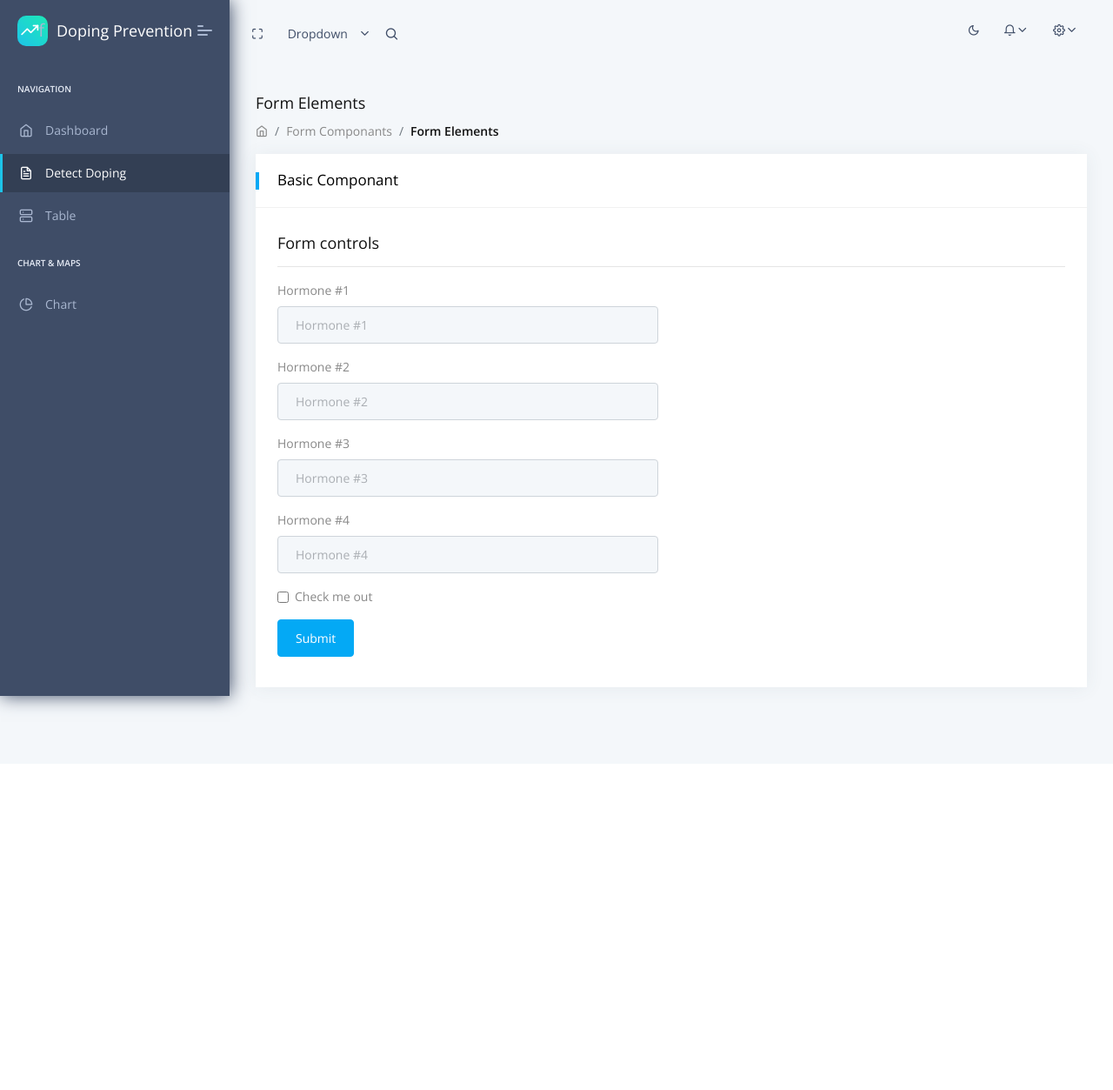
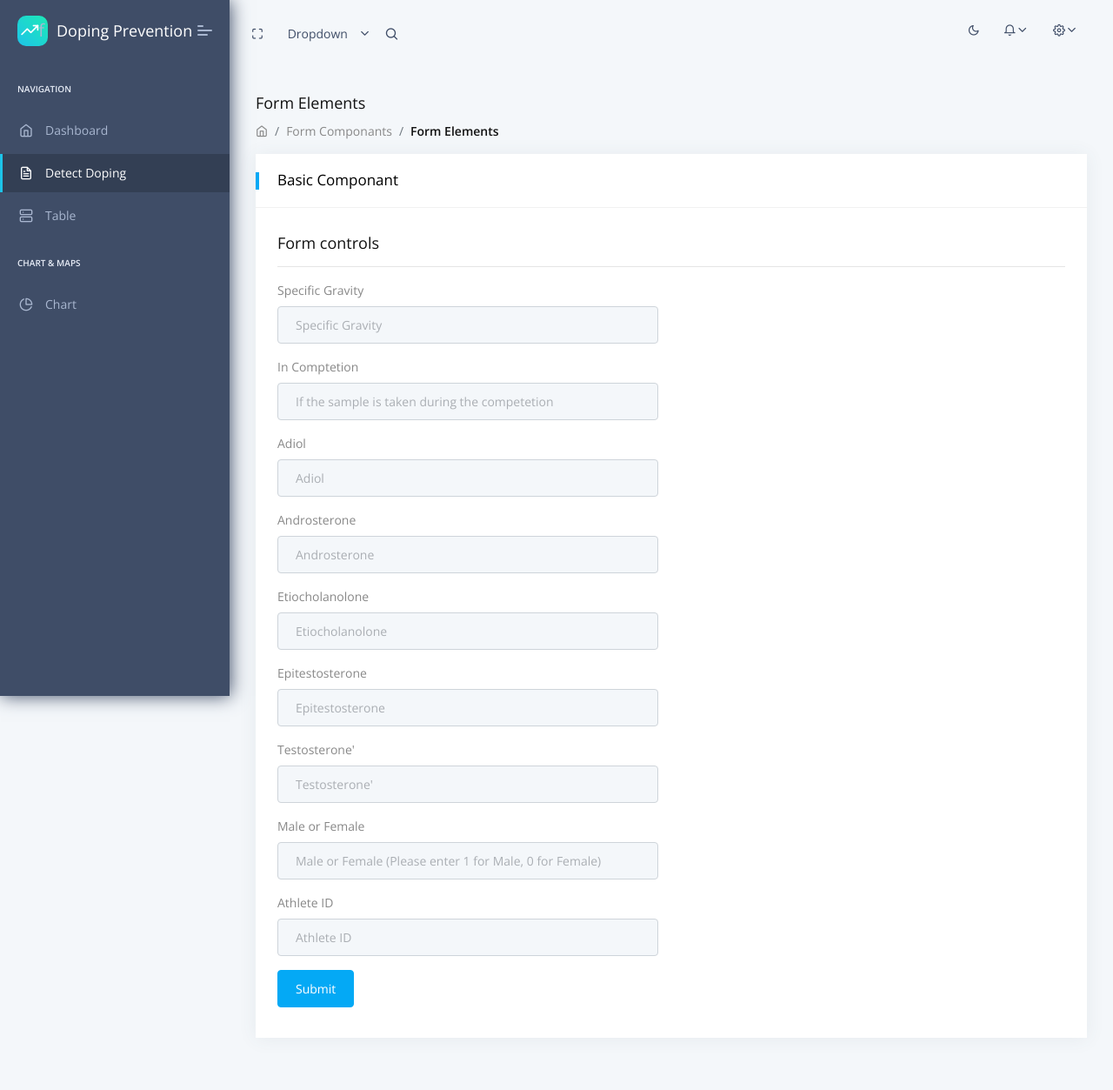
Before and after one commit to BartekPog/Doping-prevention-with-GNNs, a Flask app: page /form_elements.html in a window 1280 px wide. Shown: the whole page at 87% size. Before the commit the page ends 824 px from the top, so only its background shows below. Run offline with Flask 2, Linux system fonts and the light colour scheme; some libraries are stand-ins or nearby versions.

Commit message:
adding new fields

```diff
--- a/backend/apps/home/routes.py
+++ b/backend/apps/home/routes.py
@@ -42,7 +42,17 @@ def route_template(template):
 def verify_doping():
 
     if request.method == "POST":
-        hormone_1 = request.form['h1']
+        #hormone_1 = request.form['h1']
+        specific_gravity = request.form['specific_gravity']
+        in_comp = request.form['in_comp']
+        adiol = request.form['adiol']
+        andro = request.form['andro']
+        etio = request.form['etio']
+        epito = request.form['epito']
+        testes = request.form['testes']
+        male = request.form['male']
+        athlete_id = request.form['athlete_id']
+
         print("hormone_1", hormone_1)
 
         # logic for processing for doping and modeling
--- a/backend/apps/templates/home/form_elements.html
+++ b/backend/apps/templates/home/form_elements.html
@@ -59,29 +59,55 @@
                                                     -->
 
                                                         <div class="form-group">
-                                                            <label>Hormone #1</label>
-                                                            <input type="text" name = "h1" class="form-control" placeholder="Hormone #1">
+                                                            <label> <wbr>Specific Gravity</label>
+                                                            <input type="text" name = "specific_gravity" class="form-control" placeholder="Specific Gravity">
                                                         </div>
 
                                                         <div class="form-group">
-                                                            <label>Hormone #2</label>
-                                                            <input type="text" name = "h2" class="form-control" placeholder="Hormone #2">
+                                                            <label>In Comptetion </label>
+                                                            <input type="text" name = "in_comp" class="form-control" placeholder="If the sample is taken during the competetion">
                                                         </div>
 
                                                         <div class="form-group">
-                                                            <label>Hormone #3</label>
-                                                            <input type="text" name = "h3" class="form-control" placeholder="Hormone #3">
+                                                            <label>Adiol</label>
+                                                            <input type="text" name = "adiol" class="form-control" placeholder="Adiol">
                                                         </div>
 
                                                         <div class="form-group">
-                                                            <label>Hormone #4</label>
-                                                            <input type="text" name = "h4" class="form-control" placeholder="Hormone #4">
+                                                            <label>Androsterone</label>
+                                                            <input type="text" name = "andro" class="form-control" placeholder="Androsterone">
                                                         </div>
 
-                                                        <div class="form-group form-check">
+                                                        <div class="form-group">
+                                                            <label>Etiocholanolone</label>
+                                                            <input type="text" name = "etio" class="form-control" placeholder="Etiocholanolone">
+                                                        </div>
+
+                                                        <div class="form-group">
+                                                            <label>Epitestosterone</label>
+                                                            <input type="text" name="epito" class="form-control" placeholder="Epitestosterone">
+                                                        </div>
+
+                                                        <div class="form-group">
+                                                            <label>Testosterone'</label>
+                                                            <input type="text" name="testes" class="form-control" placeholder="Testosterone'">
+                                                        </div>
+
+                                                        <div class="form-group">
+                                                            <label>Male or Female</label>
+                                                            <input type="text" name="male" class="form-control" placeholder="Male or Female (Please enter 1 for Male, 0 for Female)">
+                                                        </div>
+
+                                                        <div class="form-group">
+                                                            <label>Athlete ID</label>
+                                                            <input type="text" name="athlete_id" class="form-control"  placeholder="Athlete ID">
+                                                        </div>
+
+                                                        <!-- <div class="form-group form-check">
                                                             <input type="checkbox" class="form-check-input" id="exampleCheck1">
                                                             <label class="form-check-label" for="exampleCheck1">Check me out</label>
-                                                        </div>
+                                                        </div> -->
+
                                                         <button type="submit" class="btn btn-primary">Submit</button>
                                                     </form>
                                                 </div>
```
